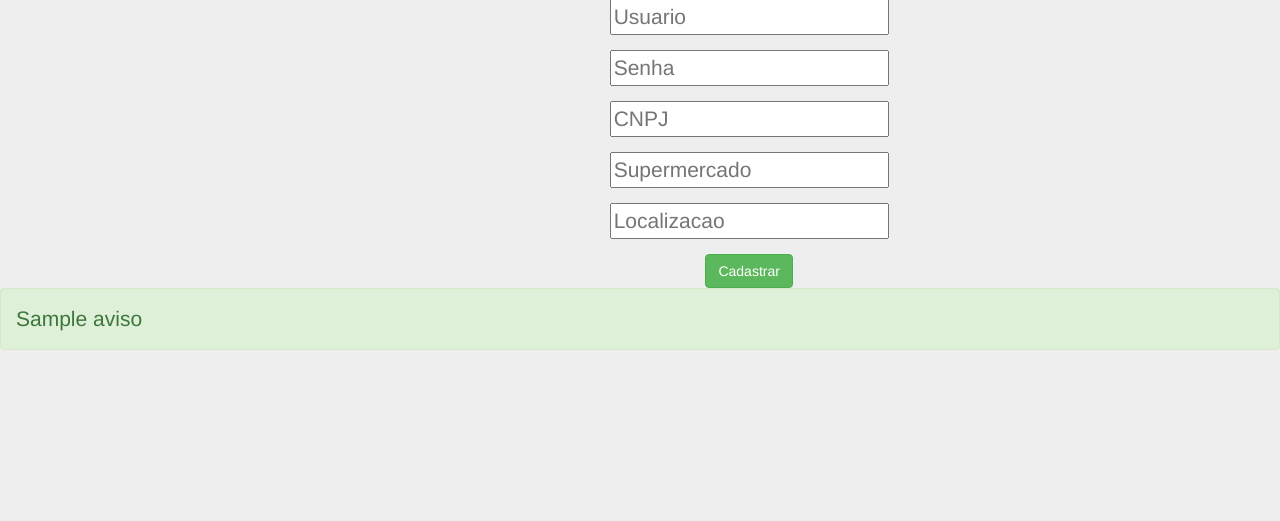
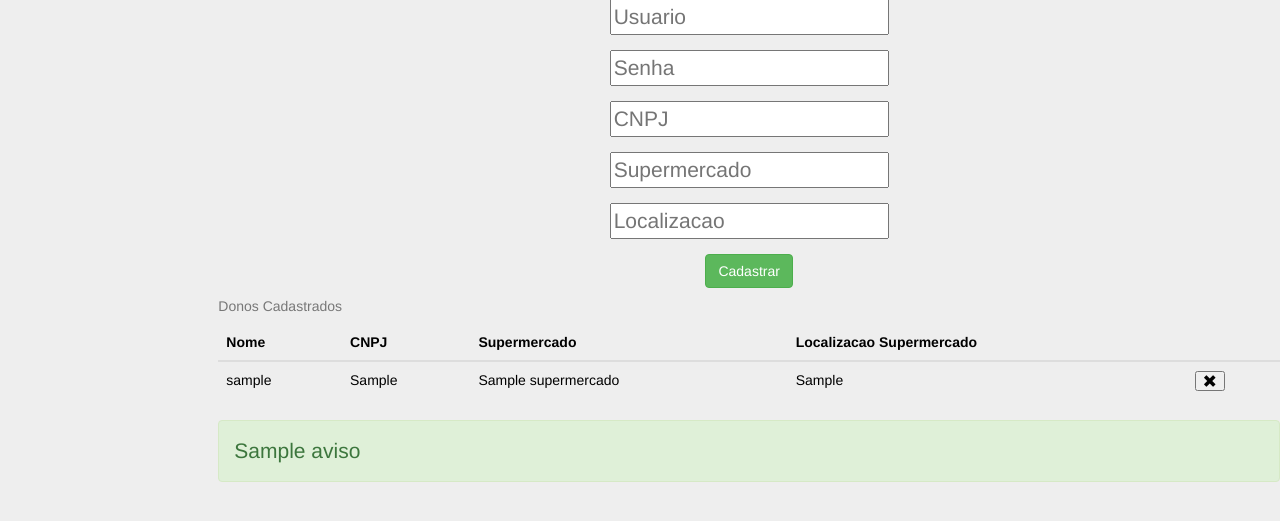
Before and after one commit to VitorRamos/Supereconomic, a Django app: template templates/cadastroDono.html in a window 1280 px wide. Shown: the part 170-691 px from the top of the page. Run offline with Django 3.2, Linux system fonts and the light colour scheme; tables that the repository leaves empty hold one stand-in row (values such as "Sample post"); the template is opened without the code that fills it: values that come from a table or form of the project are taken from there, most other values are stand-ins (such as "Sample title", 1, 10 or a date in 2020); parts of the project's set-up code (start-up, migrations or seed data) failed here and were passed over; some libraries are stand-ins or nearby versions.

Commit message:
opção deletar

```diff
--- a/templates/cadastroDono.html
+++ b/templates/cadastroDono.html
@@ -9,8 +9,34 @@
                 {{ form.as_p }}
                 <button type="submit" name="cadastrar" class="btn btn-success">Cadastrar</button>
             </form>
-        </div>
-    </div>
+        <form method="POST">
+            {% csrf_token %}
+            <table class="table">
+                <caption>Donos Cadastrados</caption>
+                <thead>
+                <tr>
+                    <th>Nome</th>
+                    <th>CNPJ</th>
+                    <th>Supermercado</th>
+                    <th>Localizacao Supermercado</th>
+                    <th></th>
+                </tr>
+                </thead>
+
+                <tbody>
+                {% for dono in donos %}
+                    <tr>
+                        <td>{{dono.idEmpresario.username}}</td>
+                        <td>{{dono.CNPJ}}</td>
+                        <td>{{dono.idSupermercado.nome}}</td>
+                        <td>{{dono.idSupermercado.localizacao}}</td>
+                        <td><button type="submit" value="{{ dono.id }}"
+                                            class="glyphicon glyphicon-remove" name="deletar"></button></td>
+                    </tr>
+                {% endfor %}
+                </tbody>
+            </table>
+        </form>
         {% for aviso in avisos_sucesso %}
             <div class="alert alert-success" role="alert">
                 <p>{{aviso}}</p>
@@ -21,4 +47,6 @@
                 <p>{{aviso}}</p>
             </div>
         {%  endfor %}
+        </div>
+    </div>
 {% endblock %}
```
Also changed, not shown: templates/produtos.html (+6 -1 lines). Lines whose indentation alone changed are shown as unchanged.
